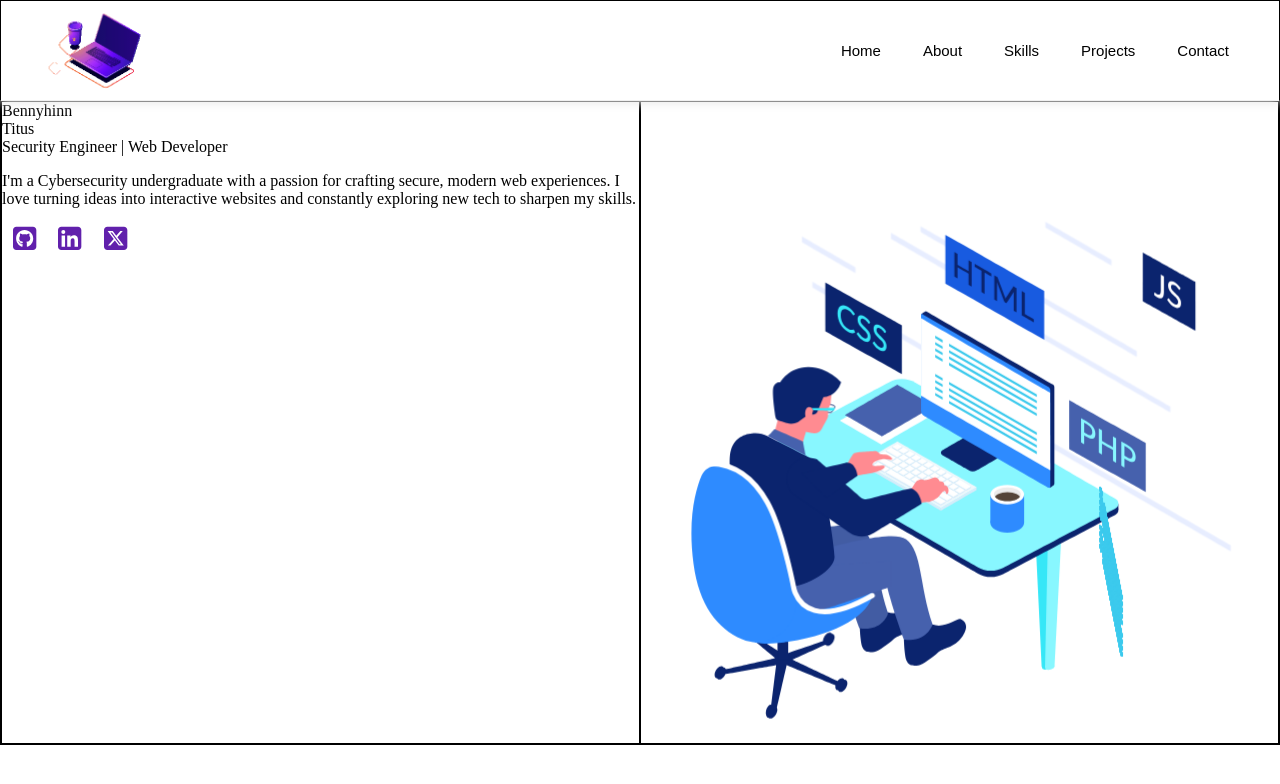
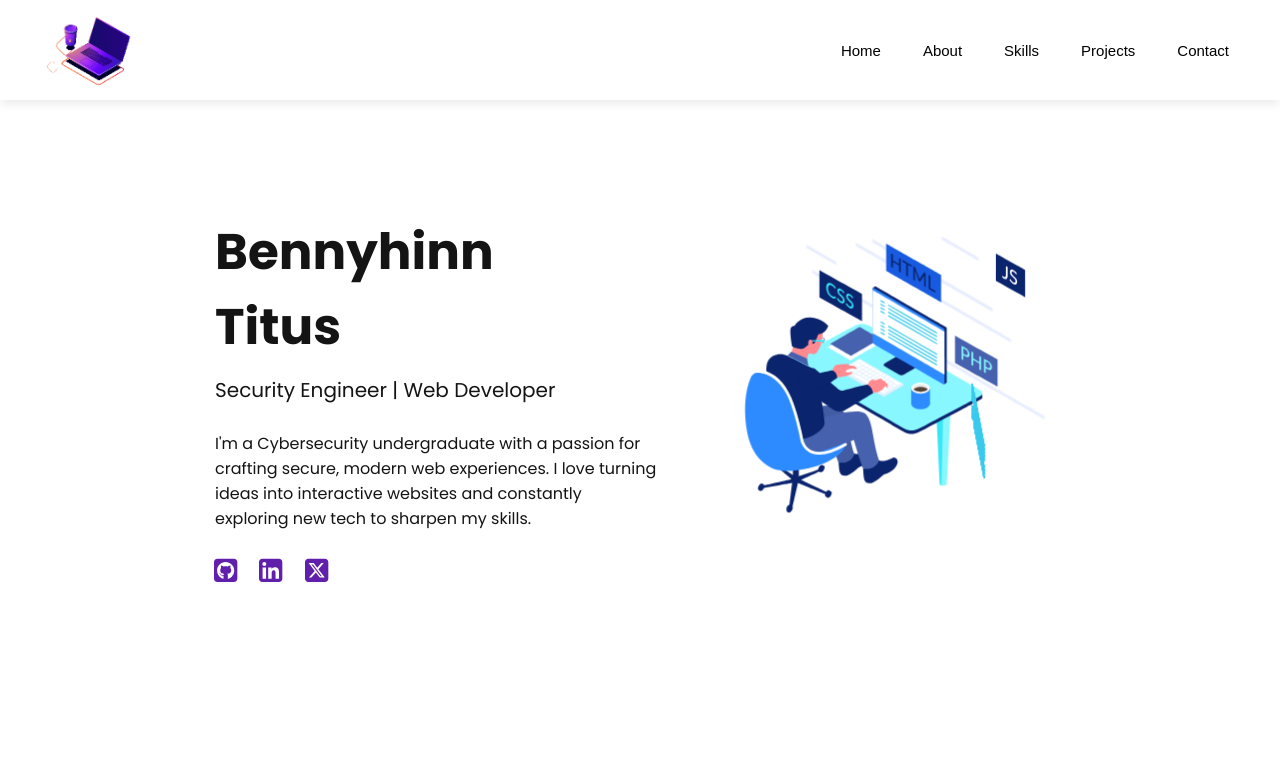
Before and after one commit to BennyhinnTitus/portfolio, a React (Create React App) app: page / in a window 1280 px wide. Shown: the top 784 px of the page. Built offline with nearby package versions, Linux system fonts and the light colour scheme.

Commit message:
Used poppins font and added more styles

```diff
--- a/public/index.html
+++ b/public/index.html
@@ -24,6 +24,12 @@
       work correctly both with client-side routing and a non-root public URL.
       Learn how to configure a non-root public URL by running `npm run build`.
     -->
+
+    <!-- Google font (Poppins) -->
+    <link rel="preconnect" href="https://fonts.googleapis.com">
+    <link rel="preconnect" href="https://fonts.gstatic.com" crossorigin>
+    <link href="https://fonts.googleapis.com/css2?family=Poppins:ital,wght@0,100;0,200;0,300;0,400;0,500;0,600;0,700;0,800;0,900;1,100;1,200;1,300;1,400;1,500;1,600;1,700;1,800;1,900&display=swap" rel="stylesheet">
+
     <title>React App</title>
   </head>
   <body>
--- a/src/App.css
+++ b/src/App.css
@@ -7,7 +7,8 @@
     position: fixed;
     height: 100px;
     width: 100%;
-    box-shadow: 0px 3px 10px rgb(233, 233, 233)
+    box-shadow: 0px 3px 10px rgb(233, 233, 233);
+    font-family: 'Poppins', sans-serif;
 }
 
 .logo-container {
@@ -51,29 +52,48 @@
 /* Home */
 
 .Home {
-    padding-top: 100px;
     display: flex;
-    border: 1px solid black;
+    justify-content: center;
+    column-gap: 30px;
 }
 
 .content {
+    padding-top: 215px;
     display: flex;
     flex-direction: column;
-    width: 50%;
-    border: 1px solid black;
+    width: 35%;
+    /* border: 1px solid black; */
 }
 
 .animation-container {
-    width: 50%;
-    border: 1px solid black;
+    padding-top: 170px;
+    padding-left: 30px;
+    width: 30%;
+    /* border: 1px solid black; */
 }
 
 .link-btn {
     border: none;
     cursor: pointer;
     background-color: white;
+    padding: 0px;
+    padding-right: 12px;
 }
 
-.name {
-    text-align: center;
+.first-name, .last-name {
+    font-weight: 700;
+    font-size: 50px;
 }
+
+.role {
+    font-weight:400;
+    font-size: 20px;
+}
+
+.intro, .links-container, .role {
+    padding-top: 10px;
+}
+
+.content span, p{
+    padding-left: 6px;
+}
--- a/src/index.css
+++ b/src/index.css
@@ -1,3 +1,9 @@
+* {
+    box-sizing: border-box;
+}
+
 body {
     margin: 0px;
+    font-family: 'Poppins', sans-serif;
+    color: rgb(20, 20, 20);
 }
```
